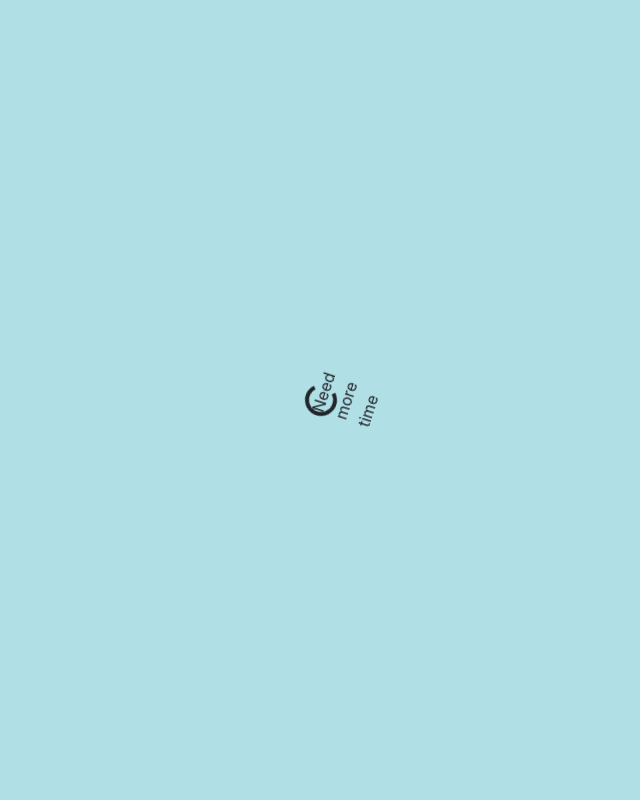
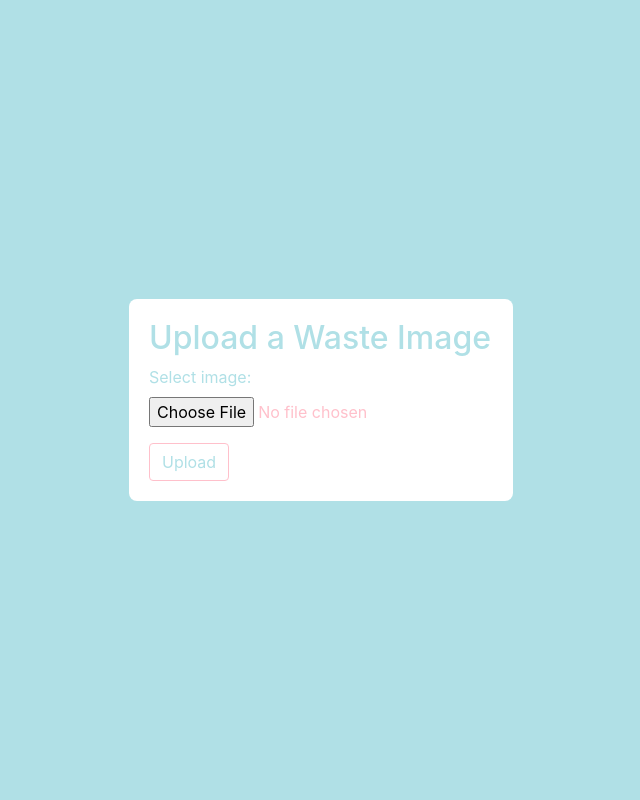
Before and after one commit to enanin001/Capstone_p_Group03, a Flask app: page /display in a window 1280 px wide. Before the commit the part shown is almost empty. Shown: the whole page, without its empty margins (319-959 px from the left). Run offline with Flask 3, Linux system fonts and the light colour scheme; some libraries are stand-ins or nearby versions.

Commit message:
Updateonmar08

```diff
--- a/app.py
+++ b/app.py
@@ -12,3 +12,6 @@
 @app.route('/display',methods=['POST', 'GET'])
 def display():
     return render_template('display.html')
+
+if __name__ == '__main__':
+    app.run(debug=True)
--- a/templates/display.html
+++ b/templates/display.html
@@ -1,4 +1,4 @@
-<!DOCTYPE html>
+ <!DOCTYPE html>
 <html lang="en">
 <head>
     <meta charset="UTF-8">
@@ -19,12 +19,33 @@
             align-items: center;
             background-color: powderblue;
         }
+
+        .form-upload {
+            background: #fff;
+            padding: 20px;
+            border-radius: 8px;
+        }
+        .btn-custom {
+            color: powderblue; !important;
+            background-color: white;
+            border-color: pink;
+        }
+        .form-control-file {
+            color: pink;
+        }
     </style>
 </head>
 <body>
     <div class="flex-center">
-        <div class="spinner-border" role="status">
-            <span class="visually-hidden">Need more time</span>
+        <div class="form-upload">
+            <h2 style = "color: powderblue;">Upload a Waste Image</h2>
+            <form action="YOUR_BACKEND_ENDPOINT" method="post" enctype="multipart/form-data">
+                <div class="form-group">
+                    <label style = "color: powderblue;" for="wasteImage">Select image:</label>
+                    <input type="file" class="form-control-file" id="wasteImage" name="wasteImage" required>
+                </div>
+                <button type="submit" class="btn btn-custom">Upload</button>
+            </form>
         </div>
     </div>
 
```
Also changed, not shown: 9 other files.
